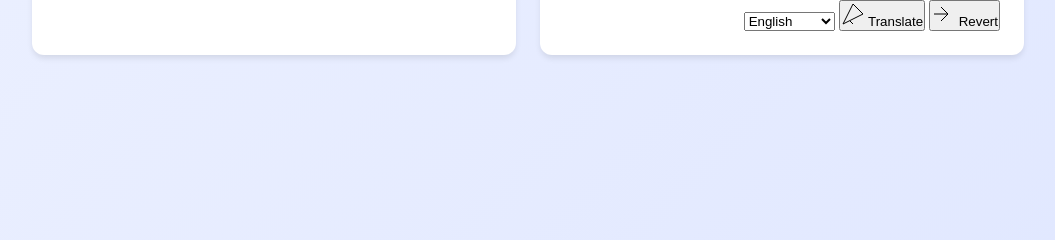
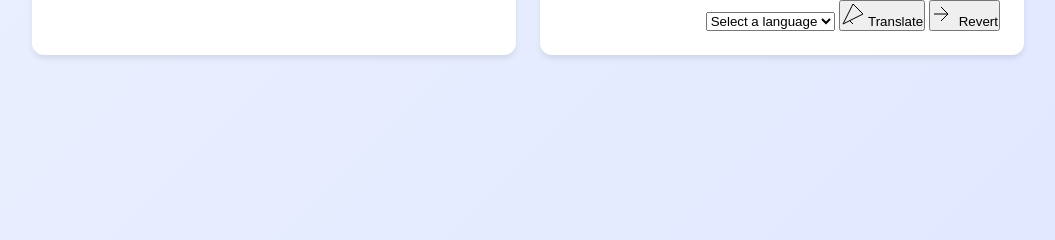
Before and after one commit to AyushPandey218/Text-summary, a Flask app: template templates/summary.html in a window 1280 px wide. Shown: the part 475-715 px from the top of the page, without its empty margins (112-1167 px from the left). Run offline with Flask 3, Linux system fonts and the light colour scheme; the template is opened without the code that fills it, so the values that code supplies are empty.

Commit message:
Update summary.html

```diff
--- a/templates/summary.html
+++ b/templates/summary.html
@@ -35,6 +35,7 @@
 
                     <div class="translation-controls">
                         <select id="languageSelect">
+                            <option value="" disabled selected>Select a language</option>
                             <option value="en">English</option>
                             <option value="es">Spanish</option>
                             <option value="fr">French</option>
```
